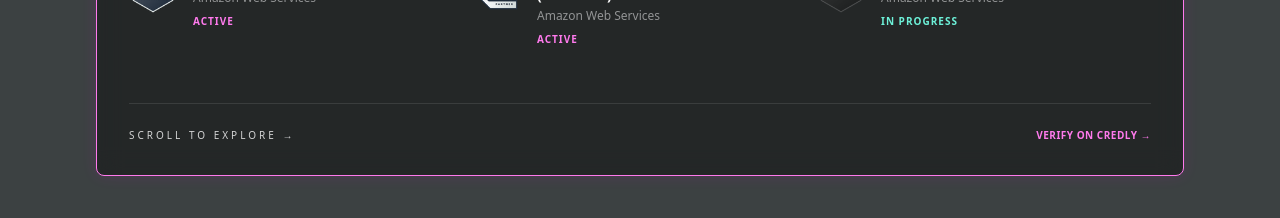
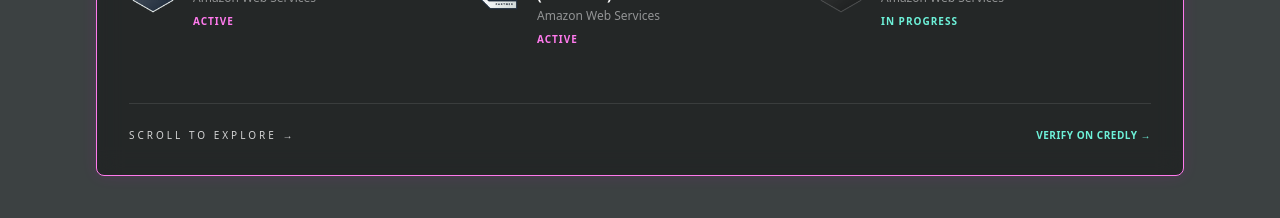
Before and after one commit to joshhallan/portfolio2025, a Next.js app: page / in a window 1280 px wide. Shown: the part 1740-1958 px from the top of the page. Built offline with nearby package versions, Linux system fonts and the light colour scheme.

Commit message:
Update link color in About component: change from neon pink to neon blue for improved visibility

```diff
--- a/src/components/HomePage/About/About.tsx
+++ b/src/components/HomePage/About/About.tsx
@@ -178,7 +178,7 @@ export default function About() {
             href="https://www.credly.com/users/your-profile-url"
             target="_blank"
             rel="noopener noreferrer"
-            className="inline-flex items-center gap-1.5 text-[10px] font-bold uppercase tracking-wider text-[var(--neon-pink)] hover:opacity-80 transition-opacity"
+            className="inline-flex items-center gap-1.5 text-[10px] font-bold uppercase tracking-wider text-[var(--neon-blue)] hover:opacity-80 transition-opacity"
           >
             Verify on Credly →
           </a>
```
